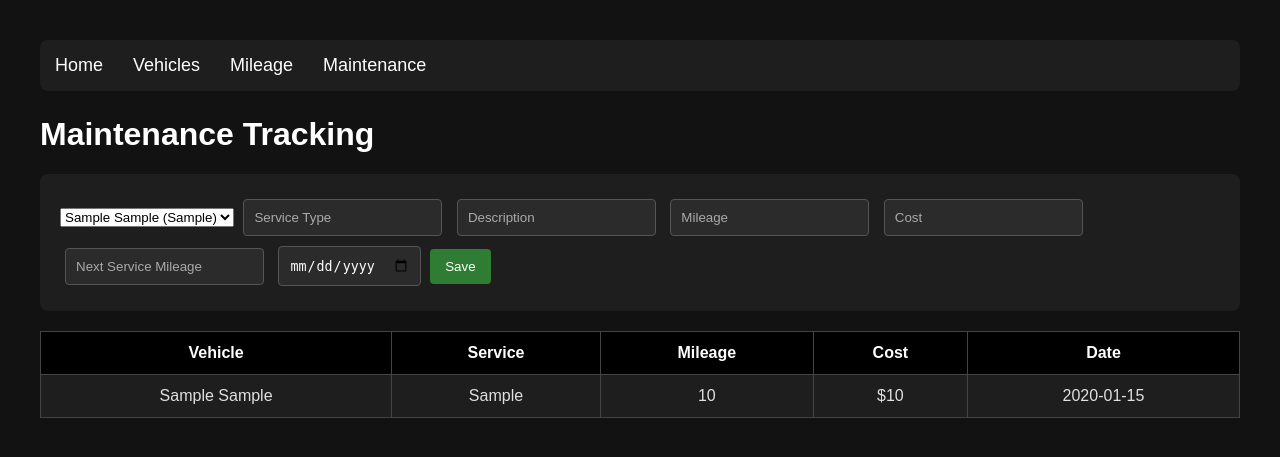
After one commit to SnowFox4827/Vehicle-Manager, a Flask app: page /maintenance in a window 1280 px wide. The commit adds this page. Shown: the top 457 px of the page. Run offline with Flask 3, Linux system fonts and the light colour scheme; tables that the repository leaves empty hold one stand-in row (values such as "Sample post").

Commit message:
added maintenance and updated mileage

```diff
--- a/app.py
+++ b/app.py
@@ -36,6 +36,31 @@ def init_db():
     )
 """)
 
+    conn.execute("""
+CREATE TABLE IF NOT EXISTS maintenance (
+
+    id INTEGER PRIMARY KEY AUTOINCREMENT,
+
+    vehicle_id INTEGER,
+
+    service_date TEXT,
+
+    service_type TEXT,
+
+    description TEXT,
+
+    mileage INTEGER,
+
+    cost REAL,
+
+    next_service_mileage INTEGER,
+
+    FOREIGN KEY(vehicle_id)
+    REFERENCES vehicles(id)
+
+)
+""")
+
     conn.commit()
     conn.close()
 
@@ -57,22 +82,28 @@ def home():
 
 
     recent_mileage = conn.execute("""
-        SELECT
-            vehicles.make,
-            vehicles.model,
-            mileage.mileage,
-            mileage.date
+    SELECT
+        vehicles.make,
+        vehicles.model,
+        mileage.mileage,
+        mileage.date
 
+    FROM mileage
+
+    JOIN vehicles
+    ON vehicles.id = mileage.vehicle_id
+
+    WHERE mileage.id IN (
+
+        SELECT MAX(id)
         FROM mileage
+        GROUP BY vehicle_id
 
-        JOIN vehicles
-        ON vehicles.id = mileage.vehicle_id
+    )
 
-        ORDER BY mileage.date DESC
+    ORDER BY mileage.date DESC
 
-        LIMIT 5
-
-    """).fetchall()
+""").fetchall()
 
 
     conn.close()
@@ -176,6 +207,13 @@ def delete_vehicle(id):
 
     conn = get_db()
 
+    # Delete mileage records for this vehicle first
+    conn.execute(
+        "DELETE FROM mileage WHERE vehicle_id=?",
+        (id,)
+    )
+
+    # Delete the vehicle
     conn.execute(
         "DELETE FROM vehicles WHERE id=?",
         (id,)
@@ -185,7 +223,7 @@ def delete_vehicle(id):
     conn.close()
 
     return jsonify({
-        "message":"Vehicle deleted"
+        "message": "Vehicle and mileage records deleted"
     })
 
 #For adding mileage
@@ -246,6 +284,95 @@ def add_mileage():
         "message":"Mileage added"
     })
 
+@app.route("/maintenance")
+def maintenance_page():
+
+    return render_template(
+        "maintenance.html"
+    )
+
+@app.route("/api/maintenance", methods=["GET"])
+def get_maintenance():
+
+    conn = get_db()
+
+    records = conn.execute("""
+        SELECT
+
+        maintenance.id,
+        vehicles.make,
+        vehicles.model,
+        maintenance.service_date,
+        maintenance.service_type,
+        maintenance.description,
+        maintenance.mileage,
+        maintenance.cost,
+        maintenance.next_service_mileage
+
+        FROM maintenance
+
+        JOIN vehicles
+
+        ON vehicles.id = maintenance.vehicle_id
+
+        ORDER BY service_date DESC
+
+    """).fetchall()
+
+
+    conn.close()
+
+
+    return jsonify(
+        [dict(r) for r in records]
+    )
+
+@app.route("/api/maintenance", methods=["POST"])
+def add_maintenance():
+
+    data = request.json
+
+
+    conn = get_db()
+
+
+    conn.execute("""
+        INSERT INTO maintenance
+
+        (
+        vehicle_id,
+        service_date,
+        service_type,
+        description,
+        mileage,
+        cost,
+        next_service_mileage
+        )
+
+        VALUES (?,?,?,?,?,?,?)
+
+    """,
+
+    (
+        data["vehicle_id"],
+        data["service_date"],
+        data["service_type"],
+        data["description"],
+        data["mileage"],
+        data["cost"],
+        data["next_service_mileage"]
+    ))
+
+
+    conn.commit()
+
+    conn.close()
+
+
+    return jsonify({
+        "message":"Maintenance added"
+    })
+
 if __name__ == "__main__":
 
     init_db()
--- /dev/null
+++ b/templates/maintenance.html
@@ -0,0 +1,264 @@
+<!DOCTYPE html>
+
+<html>
+
+<head>
+
+<title>
+Maintenance
+</title>
+
+<link rel="stylesheet"
+href="/static/style.css">
+
+</head>
+
+
+<body>
+
+
+<nav class="navbar">
+
+<a href="/">
+Home
+</a>
+
+<a href="/vehicles">
+Vehicles
+</a>
+
+<a href="/mileage">
+Mileage
+</a>
+
+<a href="/maintenance">
+Maintenance
+</a>
+
+</nav>
+
+
+
+<h1>
+Maintenance Tracking
+</h1>
+
+
+
+<div class="form">
+
+
+<select id="vehicle"></select>
+
+
+<input id="service_type"
+placeholder="Service Type">
+
+
+<input id="description"
+placeholder="Description">
+
+
+<input id="mileage"
+placeholder="Mileage">
+
+
+<input id="cost"
+placeholder="Cost">
+
+
+<input id="next_service"
+placeholder="Next Service Mileage">
+
+
+<input id="date"
+type="date">
+
+
+
+<button class="save"
+onclick="saveMaintenance()">
+
+Save
+
+</button>
+
+
+</div>
+
+
+
+<table>
+
+<thead>
+
+<tr>
+
+<th>
+Vehicle
+</th>
+
+<th>
+Service
+</th>
+
+<th>
+Mileage
+</th>
+
+<th>
+Cost
+</th>
+
+<th>
+Date
+</th>
+
+</tr>
+
+</thead>
+
+
+<tbody id="maintenanceTable">
+
+</tbody>
+
+
+</table>
+
+<script>
+
+loadVehicles();
+loadMaintenance();
+
+
+
+async function loadVehicles(){
+
+    let response = await fetch("/api/vehicles");
+
+    let vehicles = await response.json();
+
+
+    let dropdown = document.getElementById("vehicle");
+
+    dropdown.innerHTML = "";
+
+
+    vehicles.forEach(v => {
+
+        dropdown.innerHTML += `
+
+        <option value="${v.id}">
+            ${v.make} ${v.model} (${v.year})
+        </option>
+
+        `;
+
+    });
+
+}
+
+
+
+async function loadMaintenance(){
+
+    let response = await fetch("/api/maintenance");
+
+    let records = await response.json();
+
+
+    let table = document.getElementById("maintenanceTable");
+
+    table.innerHTML = "";
+
+
+    records.forEach(r => {
+
+        table.innerHTML += `
+
+        <tr>
+
+            <td>
+                ${r.make} ${r.model}
+            </td>
+
+            <td>
+                ${r.service_type}
+            </td>
+
+            <td>
+                ${r.mileage}
+            </td>
+
+            <td>
+                $${r.cost}
+            </td>
+
+            <td>
+                ${r.service_date}
+            </td>
+
+        </tr>
+
+        `;
+
+    });
+
+}
+
+
+
+
+async function saveMaintenance(){
+
+    let maintenance = {
+
+        vehicle_id:
+            document.getElementById("vehicle").value,
+
+        service_type:
+            document.getElementById("service_type").value,
+
+        description:
+            document.getElementById("description").value,
+
+        mileage:
+            document.getElementById("mileage").value,
+
+        cost:
+            document.getElementById("cost").value,
+
+        next_service_mileage:
+            document.getElementById("next_service").value,
+
+        service_date:
+            document.getElementById("date").value
+
+    };
+
+
+    await fetch("/api/maintenance",
+    {
+
+        method:"POST",
+
+        headers:{
+            "Content-Type":"application/json"
+        },
+
+        body:
+            JSON.stringify(maintenance)
+
+    });
+
+
+    loadMaintenance();
+
+}
+
+</script>
+
+</body>
+
+</html>
--- a/templates/mileage.html
+++ b/templates/mileage.html
@@ -15,6 +15,10 @@
 
     <a href="/mileage">
         Mileage
+    </a>
+
+    <a href="/maintenance">
+        Maintenance
     </a>
 
 </nav>
--- a/templates/vehicles.html
+++ b/templates/vehicles.html
@@ -31,6 +31,10 @@ href="/static/style.css">
 
     <a href="/mileage">
         Mileage
+    </a>
+
+    <a href="/maintenance">
+        Maintenance
     </a>
 
 </nav>
```
Also changed, not shown: templates/home.html (+141 -8 lines).
